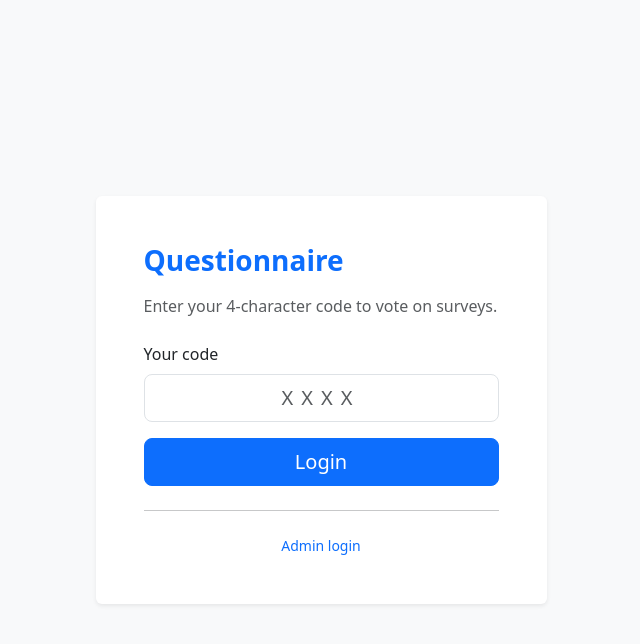
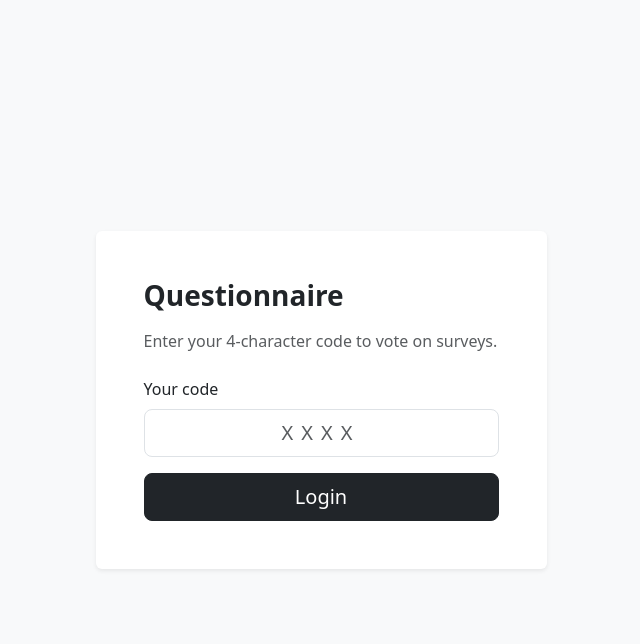
Before and after one commit to Yusufss4/question-maker, a Django app: page / in a window 1280 px wide. Shown: the top 644 px of the page, without its empty margins (319-959 px from the left). Run offline with Django 5.2, Linux system fonts and the light colour scheme.

Commit message:
Update template styles to use dark theme colors
- Changed navbar and button colors in `base.html`, `login.html`, `results_detail.html`, `survey_list.html`, and `vote.html` to dark variants for a consistent dark theme across the application.
- Updated button styles to enhance visual coherence and user experience.

```diff
--- a/templates/base.html
+++ b/templates/base.html
@@ -8,7 +8,7 @@
     {% block extra_css %}{% endblock %}
 </head>
 <body class="bg-light">
-    <nav class="navbar navbar-expand-lg navbar-dark bg-primary">
+    <nav class="navbar navbar-expand-lg navbar-dark bg-dark">
         <div class="container">
             <a class="navbar-brand fw-bold" href="{% url 'core:survey_list' %}">Questionnaire</a>
             <button class="navbar-toggler" type="button" data-bs-toggle="collapse" data-bs-target="#navbarNav" aria-controls="navbarNav" aria-expanded="false" aria-label="Toggle navigation">
--- a/templates/login.html
+++ b/templates/login.html
@@ -12,7 +12,7 @@
             <div class="col-12 col-md-6 col-lg-5">
                 <div class="card shadow-sm border-0">
                     <div class="card-body p-4 p-md-5">
-                        <h1 class="h3 mb-3 fw-bold text-primary">Questionnaire</h1>
+                        <h1 class="h3 mb-3 fw-bold text-dark">Questionnaire</h1>
                         <p class="text-muted mb-4">Enter your 4-character code to vote on surveys.</p>
                         <form method="post" action="{% url 'core:login' %}">
                             {% csrf_token %}
@@ -23,12 +23,8 @@
                                 <div class="invalid-feedback d-block">{{ form.enter_pass.errors.0 }}</div>
                                 {% endif %}
                             </div>
-                            <button type="submit" class="btn btn-primary btn-lg w-100">Login</button>
+                            <button type="submit" class="btn btn-dark btn-lg w-100">Login</button>
                         </form>
-                        <hr class="my-4">
-                        <p class="text-center mb-0 small text-muted">
-                            <a href="{% url 'core:admin_login' %}" class="text-decoration-none">Admin login</a>
-                        </p>
                     </div>
                 </div>
             </div>
--- a/templates/user/results_detail.html
+++ b/templates/user/results_detail.html
@@ -76,7 +76,7 @@
         </div>
     </div>
 </div>
-<a href="{% url 'core:survey_list' %}" class="btn btn-outline-primary">Back to surveys</a>
+<a href="{% url 'core:survey_list' %}" class="btn btn-outline-dark">Back to surveys</a>
 
 <script src="https://cdn.jsdelivr.net/npm/chart.js@4.4.1/dist/chart.umd.min.js" crossorigin="anonymous"></script>
 <script>
--- a/templates/user/survey_list.html
+++ b/templates/user/survey_list.html
@@ -26,7 +26,7 @@
                 {% if form.option.errors %}<div class="text-danger small mt-1">{{ form.option.errors.0 }}</div>{% endif %}
                 {% if form.non_field_errors %}<div class="text-danger small mt-1">{{ form.non_field_errors.0 }}</div>{% endif %}
             </div>
-            <button type="submit" class="btn btn-primary">Submit vote</button>
+            <button type="submit" class="btn btn-dark">Submit vote</button>
         </form>
         {% endif %}
     </div>
@@ -65,7 +65,7 @@
                 </tbody>
                 </table>
         </div>
-        <a href="{% url 'core:results_detail' survey.pk %}" class="btn btn-primary btn-sm">View full results</a>
+        <a href="{% url 'core:results_detail' survey.pk %}" class="btn btn-dark btn-sm">View full results</a>
     </div>
 </div>
 {% endfor %}
--- a/templates/user/vote.html
+++ b/templates/user/vote.html
@@ -8,7 +8,7 @@
         <div class="alert alert-info">
             You have already voted for this survey (you chose: <strong>{{ existing_vote.option.option_text }}</strong>).
         </div>
-        <a href="{% url 'core:survey_list' %}" class="btn btn-outline-primary">Back to active surveys</a>
+        <a href="{% url 'core:survey_list' %}" class="btn btn-outline-dark">Back to active surveys</a>
         {% else %}
         <form method="post" action="{% url 'core:survey_vote' survey.pk %}">
             {% csrf_token %}
@@ -25,7 +25,7 @@
                 {% if form.option.errors %}<div class="text-danger small mt-1">{{ form.option.errors.0 }}</div>{% endif %}
                 {% if form.non_field_errors %}<div class="text-danger small mt-1">{{ form.non_field_errors.0 }}</div>{% endif %}
             </div>
-            <button type="submit" class="btn btn-primary">Submit vote</button>
+            <button type="submit" class="btn btn-dark">Submit vote</button>
         </form>
         <hr class="my-3">
         <a href="{% url 'core:survey_list' %}" class="btn btn-outline-secondary btn-sm">Back to active surveys</a>
```
